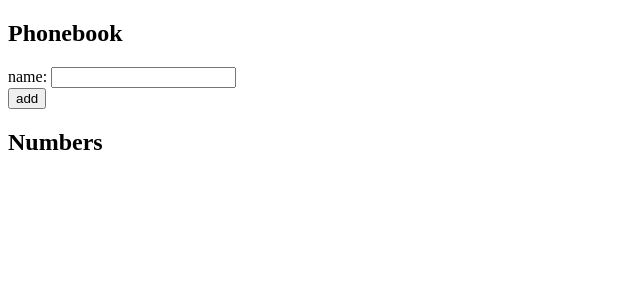
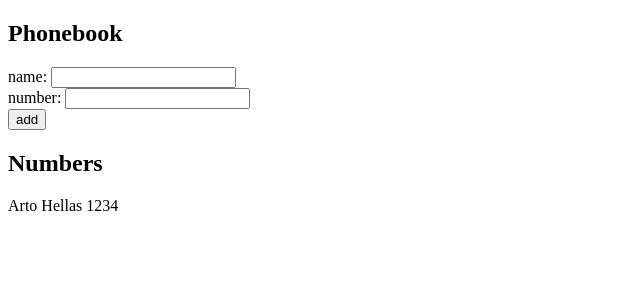
Before and after one commit to kopinmuli/full-stack-open-2021, a React (Create React App) app in the folder osa2/puhelinluettelo/: page / in a window 1280 px wide. Shown: the top 300 px of the page, without its empty margins (0-640 px from the left). Built offline with nearby package versions, Linux system fonts and the light colour scheme.

Commit message:
2.8 asti valmis

```diff
--- a/osa2/puhelinluettelo/src/App.js
+++ b/osa2/puhelinluettelo/src/App.js
@@ -1,23 +1,79 @@
 import React, { useState } from 'react'
+
+const Phonebook = ({name, number }) => {
+  return (
+    <p>{name} {number}</p>
+  )
+}
+
+const checksame = ({name, number }) => {
+  var okok = false
+console.log(okok);
+  return okok
+}
+
 
 const App = () => {
   const [persons, setPersons] = useState([
-    { name: 'Arto Hellas' }
+    { name: 'Arto Hellas', number:"1234", id:0}
   ])
   const [newName, setNewName] = useState('')
+  const [newNumber, setNewNumber] = useState('')
+
+
+  const addNew = (event) => {
+    const personsNames = persons.map(e => e.name)
+    event.preventDefault()
+    const phonebookObject = {
+      name: newName,
+      number: newNumber,
+      id:persons.length
+    }
+    for(let i = 0; i < persons.length; i++){
+      if(phonebookObject.name === personsNames[i]){
+        window.alert(`${newName} is already added to phonebook`)
+        return
+      }
+    setPersons(persons.concat(phonebookObject))
+    setNewName('')
+    setNewNumber('')
+    }
+  }
+
+  const handlePhonebookNameChange = (event) => {
+    console.log(event.target.value)
+    setNewName(event.target.value)
+  }
+
+  const handlePhonebookNumberChange = (event) => {
+    console.log(event.target.value)
+    setNewNumber(event.target.value)
+  }
+
 
   return (
     <div>
       <h2>Phonebook</h2>
-      <form>
+      <form onSubmit={addNew}>
         <div>
-          name: <input />
+          name: <input
+                  value={newName}
+                  onChange={handlePhonebookNameChange}
+                />
+        </div>
+        <div>number: <input
+                       value={newNumber}
+                       onChange={handlePhonebookNumberChange}
+                  />
         </div>
         <div>
           <button type="submit">add</button>
         </div>
       </form>
       <h2>Numbers</h2>
+      {persons.map(person =>
+          <Phonebook key={person.id} name={person.name} number={person.number} />
+        )}
     </div>
   )
 
```
